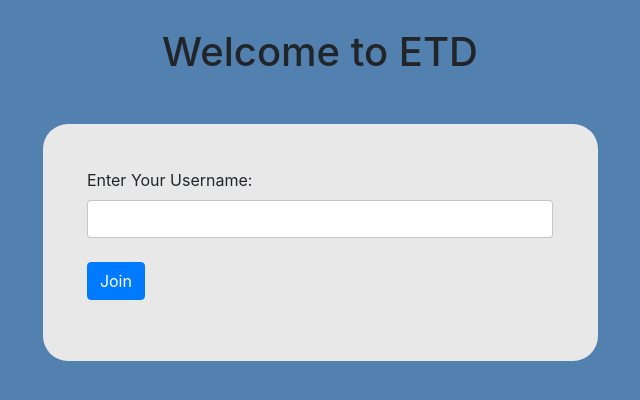
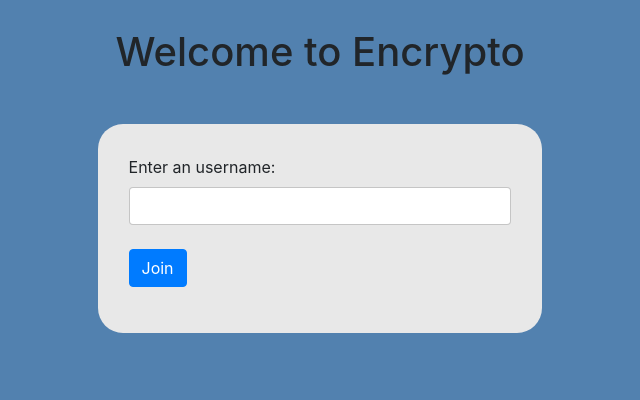
Before and after one commit to arminderk/Encrypto, a website: page index.html in a window 1280 px wide. Shown: the whole page, without its empty margins (320-960 px from the left). Drawn offline with nearby package versions, Linux system fonts and the light colour scheme; no server answers.

Commit message:
Added some style changes

```diff
--- a/index.html
+++ b/index.html
@@ -1,7 +1,7 @@
 <!DOCTYPE html>
 <html>
   <head>
-    <title>Encrypted Topic Discussion</title>
+    <title>Encrypto</title>
     <meta charset="utf-8">
     <meta name="viewport" content="width=device-width, initial-scale=1, shrink-to-fit=no">
     <!-- Bootstrap CSS -->
@@ -20,11 +20,11 @@
   <body style="background: #5281af">
     <div class="container">
 
-      <h1 class="display-5 text-center" style="margin-bottom: 50px">Welcome to ETD</h1>
+      <h1 class="display-5 text-center" style="margin-bottom: 50px">Welcome to Encrypto</h1>
 
       <h3 class="font-italic text-center" style="margin-bottom: 40px" id="topic"></h3>
 
-      <div class="user-container" style="margin: 0 auto; background: #E8E8E8; width: 50%; padding: 4%; border-radius: 25px">
+      <div class="user-container" style="margin: 0 auto; background: #E8E8E8; width: 40%; padding: 2.75%; border-radius: 25px">
 
         <div id="user-alert" class="alert alert-danger" style="margin-bottom: 20px">
           <span>Please Enter a Username</span>
@@ -34,7 +34,7 @@
           <div class="col-md-12">
             <form id="userForm">
               <div class="form-group">
-                <label>Enter Your Username:</label>
+                <label>Enter an username:</label>
                 <input class="form-control" id="username">
                 <br>
                 <input type="submit" class="btn btn-primary" value="Join">
@@ -91,7 +91,7 @@
         $messageArea.hide();
         $userAlert.hide();
 
-        /****** Random Topic ******/
+        /****** Pick a Random Topic ******/
         var topic = ["Java", "Node.js", "Favorite Movie", "Call of Duty", "Christmas"];
 
         function randomTopic() {
@@ -104,10 +104,10 @@
 
         socket.on('rTopic', function(data) {
           var rTopic = data.topic;
-          $('#topic').text("Topic: " + rTopic);
+          $('#topic').html("<u>Topic: " + rTopic + "</u>");
         });
 
-        /***** Cipher *****/
+        /***** Cipher (Encrypt) *****/
         function cipherAlglorithm(username) {
           var ciphered = "";
           var c = 0;
@@ -198,6 +198,7 @@
           $username.val('');
         });
 
+        /***** Display All Users *****/
         socket.on('get users', function(data) {
           var html = '';
           for(var i = 0; i<data.length; i++) {
```
